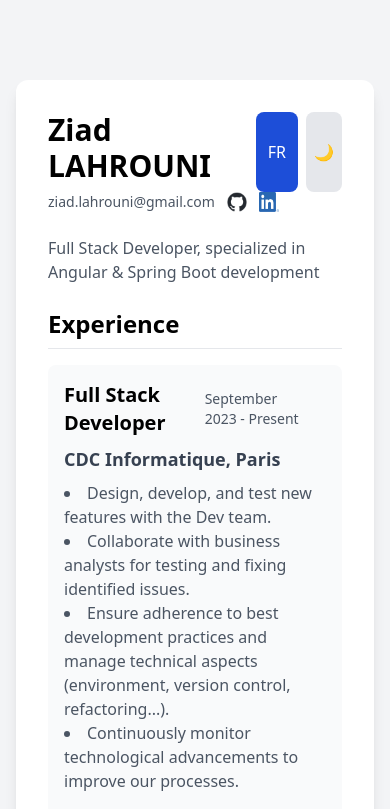
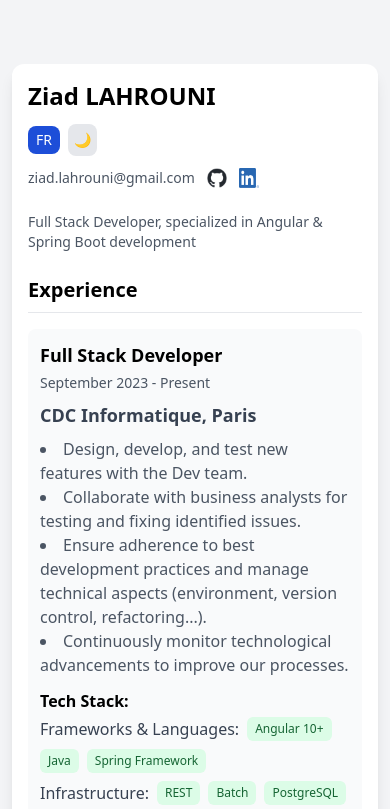
Before and after one commit to Zlahrouni/the-new-zl, a React (Vite) app: page / in a window 390 px wide. Shown: the top 809 px of the page. Built offline with nearby package versions, Linux system fonts and the light colour scheme.

Commit message:
Update responsive

```diff
--- a/src/pages/CV.tsx
+++ b/src/pages/CV.tsx
@@ -34,6 +34,25 @@ const CV: React.FC = () => {
             document.body.style.overflow = 'unset';
         };
     }, [selectedCertificate]);
+
+    const HeaderControls = () => (
+        <div className="flex gap-2 items-center">
+            <button
+                onClick={() => setLanguage(language === 'en' ? 'fr' : 'en')}
+                className="px-2 py-1 sm:px-3 sm:py-1 text-sm sm:text-base bg-blue-700 text-white rounded-lg hover:bg-blue-600 transition"
+                aria-label={`Switch to ${language === 'en' ? 'French' : 'English'}`}
+            >
+                {language === 'en' ? 'FR' : 'EN'}
+            </button>
+            <button
+                onClick={toggleDark}
+                className="p-1.5 sm:p-2 rounded-lg bg-gray-200 dark:bg-gray-700 text-sm sm:text-base"
+                aria-label={isDark ? 'Switch to light mode' : 'Switch to dark mode'}
+            >
+                {isDark ? '🌞' : '🌙'}
+            </button>
+        </div>
+    );
 
     const handleShowCertificate = (certificate: string, title: string) => {
         setSelectedCertificate({title: title, image: certificate});
@@ -120,10 +139,10 @@ const CV: React.FC = () => {
     };
 
     const renderExperienceItem = (experience: Experience) => (
-        <article key={experience.company} className="mb-6 p-4 bg-gray-50 dark:bg-gray-700 rounded-lg">
-            <div className="flex justify-between items-center mb-2">
-                <h3 className="text-xl font-bold dark:text-white">{experience.role}</h3>
-                <time dateTime={experience.period} className="text-gray-600 px-5 dark:text-gray-300 text-sm">
+        <article key={experience.company} className="mb-6 p-3 sm:p-4 bg-gray-50 dark:bg-gray-700 rounded-lg">
+            <div className="flex flex-col sm:flex-row sm:justify-between sm:items-center mb-2 gap-1">
+                <h3 className="text-lg sm:text-xl font-bold dark:text-white">{experience.role}</h3>
+                <time dateTime={experience.period} className="text-gray-600 dark:text-gray-300 text-sm">
                     {experience.period}
                 </time>
             </div>
@@ -157,10 +176,10 @@ const CV: React.FC = () => {
     );
 
     const renderEducationItem = (education: Education) => (
-        <article key={education.institution} className="mb-4 p-4 bg-gray-50 dark:bg-gray-700 rounded-lg">
-            <div className="flex justify-between items-center mb-2">
-                <h3 className="text-xl font-bold dark:text-white">{education.degree}</h3>
-                <time dateTime={education.period} className="text-gray-600 px-5 dark:text-gray-300 text-sm">
+        <article key={education.institution} className="mb-4 p-3 sm:p-4 bg-gray-50 dark:bg-gray-700 rounded-lg">
+            <div className="flex flex-col sm:flex-row sm:justify-between sm:items-center mb-2 gap-1">
+                <h3 className="text-lg sm:text-xl font-bold dark:text-white">{education.degree}</h3>
+                <time dateTime={education.period} className="text-gray-600 dark:text-gray-300 text-sm">
                     {education.period}
                 </time>
             </div>
@@ -176,10 +195,12 @@ const CV: React.FC = () => {
     const cvData: CVData = translations.cv[language];
 
     return (
-        <main className="min-h-screen pt-20 pb-20 bg-gray-100 dark:bg-gray-900 transition-colors">
-            <div className="container mx-auto px-4">
-                <div className="grid md:grid-cols-[300px_1fr] gap-8">
-                    <aside className="hidden md:block bg-white dark:bg-gray-800 p-6 rounded-xl shadow-lg h-fit sticky top-20">
+        <main className="min-h-screen pt-16 sm:pt-20 pb-16 sm:pb-20 bg-gray-100 dark:bg-gray-900 transition-colors">
+            <div className="container mx-auto px-3 sm:px-4">
+                <div className="grid md:grid-cols-[300px_1fr] gap-4 sm:gap-8">
+                    {/* Sidebar */}
+                    <aside
+                        className="hidden md:block bg-white dark:bg-gray-800 p-4 sm:p-6 rounded-xl shadow-lg h-fit sticky top-20">
                         <div className="flex justify-between items-center mb-4">
                             <h2 className="text-2xl font-semibold dark:text-white" id="skills-section">
                                 {cvData.skills}
@@ -193,33 +214,22 @@ const CV: React.FC = () => {
                         </div>
                     </aside>
 
-                    <div className="bg-white dark:bg-gray-800 p-8 rounded-xl shadow-lg">
-                        <div className="flex flex-col  mb-6">
-                            <div className="flex justify-between">
-                                <h1 id="name" className="text-3xl font-bold dark:text-white mb-2">
+                    {/* Main Content */}
+                    <div className="bg-white dark:bg-gray-800 p-4 sm:p-8 rounded-xl shadow-lg">
+                        {/* Header Section */}
+                        <div className="flex flex-col space-y-3 sm:space-y-4 mb-6">
+                            <div className="flex flex-col sm:flex-row sm:justify-between sm:items-center gap-3">
+                                <h1 id="name" className="text-2xl sm:text-3xl font-bold dark:text-white">
                                     {cvData.personalInfo.name}
                                 </h1>
-                                <div className="flex gap-2">
-                                    <button
-                                        onClick={() => setLanguage(language === 'en' ? 'fr' : 'en')}
-                                        className="px-3 py-1 bg-blue-700 text-white rounded-lg hover:bg-blue-600 transition"
-                                        aria-label={`Switch to ${language === 'en' ? 'French' : 'English'}`}
-                                    >
-                                        {language === 'en' ? 'FR' : 'EN'}
-                                    </button>
-                                    <button
-                                        onClick={toggleDark}
-                                        className="p-2 rounded-lg bg-gray-200 dark:bg-gray-700"
-                                        aria-label={isDark ? 'Switch to light mode' : 'Switch to dark mode'}
-                                    >
-                                        {isDark ? '🌞' : '🌙'}
-                                    </button>
-                                </div>
+                                <HeaderControls />
                             </div>
-                            <div className="flex items-center gap-3">
+
+                            {/* Contact Info */}
+                            <div className="flex flex-wrap items-center gap-3">
                                 <a
                                     href={`mailto:${cvData.personalInfo.email}`}
-                                    className="text-gray-600 dark:text-gray-300 hover:text-blue-500 dark:hover:text-blue-400 transition-colors text-sm"
+                                    className="text-gray-600 dark:text-gray-300 hover:text-blue-500 dark:hover:text-blue-400 transition-colors text-sm break-all"
                                 >
                                     {cvData.personalInfo.email}
                                 </a>
@@ -229,6 +239,7 @@ const CV: React.FC = () => {
                                             key={`link-${index}`}
                                             href={link.link}
                                             target="_blank"
+                                            rel="noopener noreferrer"
                                             className="hover:opacity-75 transition-opacity"
                                         >
                                             <img
@@ -240,15 +251,17 @@ const CV: React.FC = () => {
                                     ))}
                                 </div>
                             </div>
+
                         </div>
 
+                        {/* Summary */}
                         <header className="mb-6">
-                            <p className="text-gray-600 dark:text-gray-300">{cvData.summary}</p>
+                            <p className="text-sm sm:text-base text-gray-600 dark:text-gray-300">{cvData.summary}</p>
                         </header>
 
                         <section className="mb-6" aria-labelledby="experience-title">
                             <h2 id="experience-title"
-                                className="text-2xl font-semibold mb-4 border-b dark:border-gray-700 pb-2 dark:text-white">
+                                className="text-xl sm:text-2xl font-semibold mb-4 border-b dark:border-gray-700 pb-2 dark:text-white">
                                 {cvData.experience}
                             </h2>
                             {cvData.sections.experience.items.map(renderExperienceItem)}
@@ -256,7 +269,7 @@ const CV: React.FC = () => {
 
                         <section aria-labelledby="education-title">
                             <h2 id="education-title"
-                                className="text-2xl font-semibold mb-4 border-b dark:border-gray-700 pb-2 dark:text-white">
+                                className="text-xl sm:text-2xl font-semibold mb-4 border-b dark:border-gray-700 pb-2 dark:text-white">
                                 {cvData.sections.education.title}
                             </h2>
                             {cvData.sections.education.items.map(renderEducationItem)}
@@ -266,7 +279,7 @@ const CV: React.FC = () => {
                             <section aria-labelledby="mobile-skills-title">
                                 <h2 id="mobile-skills-title"
                                     className="text-2xl font-semibold mb-4 border-b dark:border-gray-700 pb-2 dark:text-white">
-                                    {cvData.skills}
+                                {cvData.skills}
                                 </h2>
                                 {renderLabelsSection()}
                                 <div className="grid md:grid-cols-2 gap-4">
```
